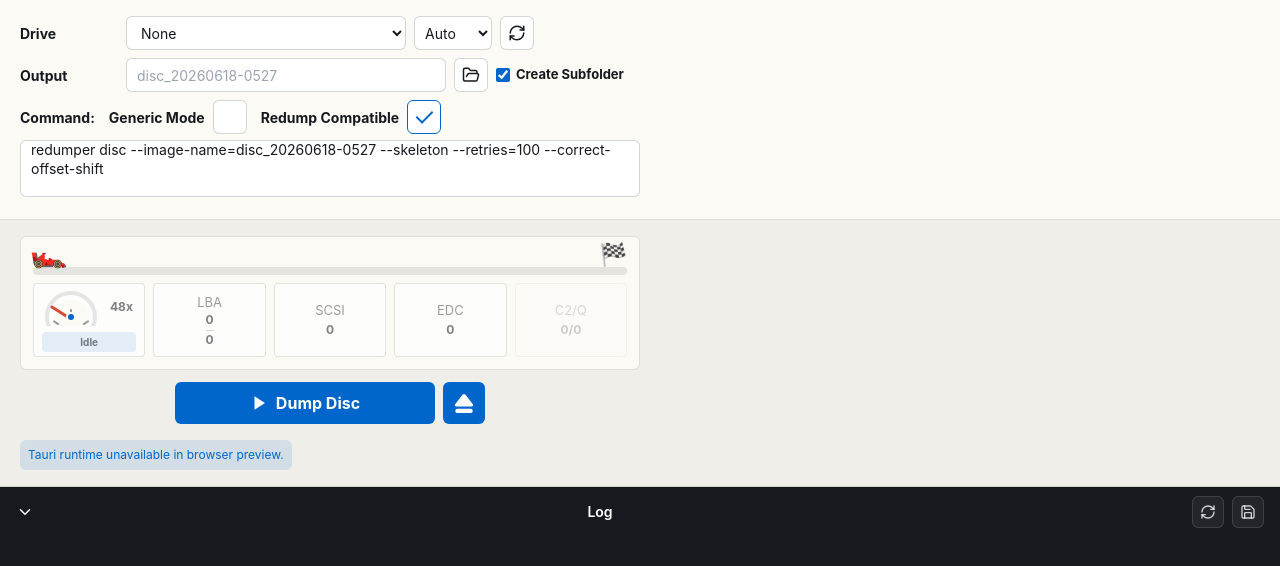
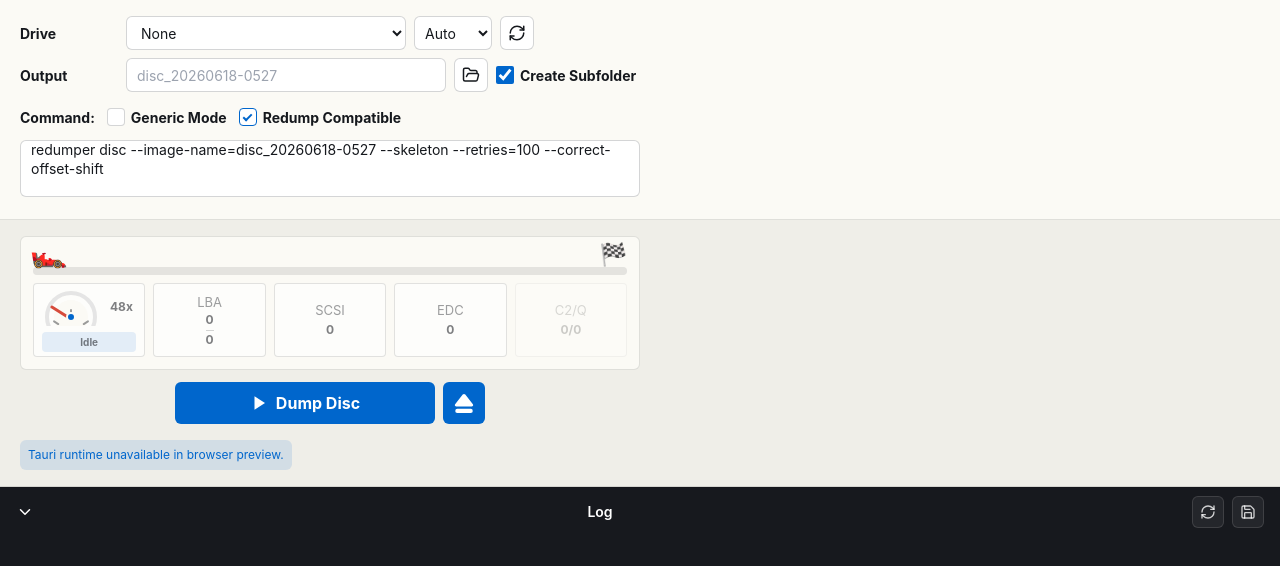
Before and after one commit to whatever-industries/redumper-ui, a React (Vite) app: page / in a window 1280 px wide. Shown: the top 566 px of the page. Built offline with nearby package versions, Linux system fonts and the light colour scheme.

Commit message:
Tighten command and output toggles

```diff
--- a/src/App.tsx
+++ b/src/App.tsx
@@ -1175,7 +1175,6 @@
                 <div className="command-row-heading">
                   <div className="settings-label">Command:</div>
                   <label className="command-mode-toggle" title="Use generic drive mode flags">
-                    <span>Generic Mode</span>
                     <input
                       type="checkbox"
                       checked={commandMode === "generic"}
@@ -1187,9 +1186,9 @@
                       aria-label="Use Generic Mode"
                       className="accent-checkbox command-checkbox shrink-0"
                     />
+                    <span>Generic Mode</span>
                   </label>
                   <label className="command-mode-toggle" title="Use redump.info-compatible command">
-                    <span>Redump Compatible</span>
                     <input
                       type="checkbox"
                       checked={commandMode === "redump"}
@@ -1201,6 +1200,7 @@
                       aria-label="Use Redump Compatible mode"
                       className="accent-checkbox command-checkbox shrink-0"
                     />
+                    <span>Redump Compatible</span>
                   </label>
                 </div>
                 {commandMode === "redump" ? (
--- a/src/styles.css
+++ b/src/styles.css
@@ -178,7 +178,8 @@
   display: inline-flex;
   min-height: var(--top-control-height);
   align-items: center;
-  gap: 14px;
+  gap: 12px;
+  flex-wrap: wrap;
 }
 
 .command-row-heading .settings-label {
@@ -203,9 +204,9 @@
 
 .command-mode-toggle {
   display: inline-flex;
-  min-height: var(--top-control-height);
+  min-height: 24px;
   align-items: center;
-  gap: 8px;
+  gap: 6px;
   color: var(--app-text);
   font-size: 14px;
   font-weight: 700;
@@ -245,13 +246,13 @@
 .command-checkbox {
   position: relative;
   display: grid;
-  height: var(--top-control-height);
-  width: var(--top-control-height);
+  height: 18px;
+  width: 18px;
   margin: 0;
   place-items: center;
   appearance: none;
   border: 1px solid var(--app-border-strong);
-  border-radius: 6px;
+  border-radius: 4px;
   background: var(--app-panel-alt);
   color: #0066cc;
   cursor: pointer;
@@ -268,11 +269,11 @@
 
 .command-checkbox:checked::after {
   content: "";
-  width: 9px;
-  height: 16px;
-  border-right: 2.5px solid currentColor;
-  border-bottom: 2.5px solid currentColor;
-  transform: translateY(-2px) rotate(45deg);
+  width: 5px;
+  height: 9px;
+  border-right: 2px solid currentColor;
+  border-bottom: 2px solid currentColor;
+  transform: translateY(-1px) rotate(45deg);
 }
 
 .command-checkbox:disabled {
@@ -677,9 +678,14 @@
   align-items: center;
   gap: 6px;
   color: var(--app-text);
-  font-size: 13px;
+  font-size: 14px;
   font-weight: 700;
   white-space: nowrap;
+}
+
+.create-subfolder-toggle input {
+  height: 18px;
+  width: 18px;
 }
 
 .path-button {
@@ -1210,7 +1216,11 @@
 
   .output-row {
     width: 100%;
-    grid-template-columns: minmax(0, 1fr) var(--top-control-height);
+    grid-template-columns: minmax(0, 1fr) var(--top-control-height) max-content;
+  }
+
+  .command-row-heading {
+    gap: 10px;
   }
 
   .option-row,
```
